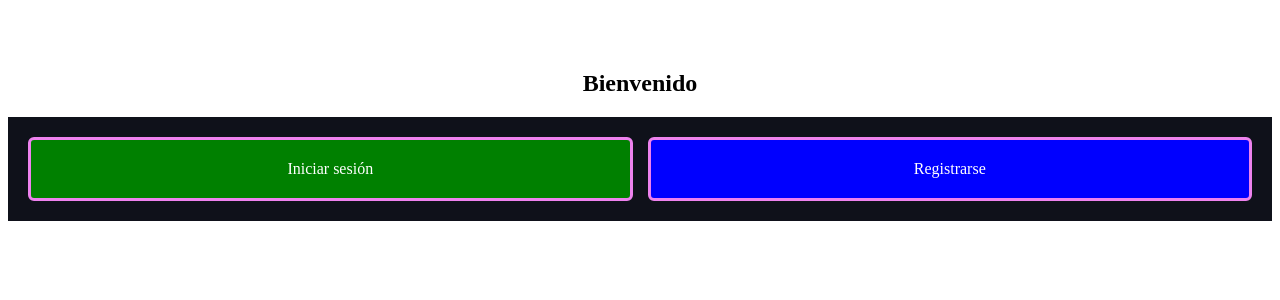
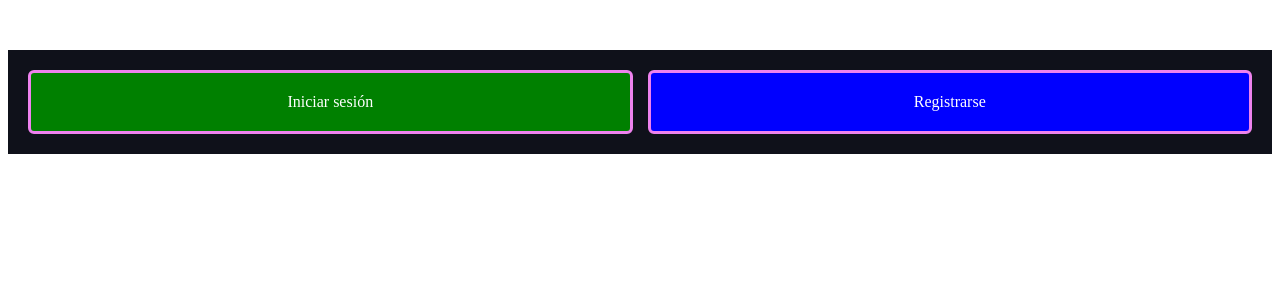
Before and after one commit to maxi-aguero/frontendpromedio, a React (Vite) app: page / in a window 1280 px wide. Shown: the top 300 px of the page. Built offline with nearby package versions, Linux system fonts and the light colour scheme.

Commit message:
indexpage v005

```diff
--- a/src/pages/Index.jsx
+++ b/src/pages/Index.jsx
@@ -4,7 +4,6 @@ import IndexButton from "../components/IndexButton.jsx";
 function Index() {
     return (
         <div style={{ display: "flex", flexDirection: "column", width: "100%", marginTop: "50px" }}>
-            <h2 style={{ textAlign: "center" }}>Bienvenido</h2>
             <IndexContainer color="#0f111a">
                 <IndexButton texto="Iniciar sesión" color="green" to="/login" />
                 <IndexButton texto="Registrarse" color="blue" to="/register" />
```
